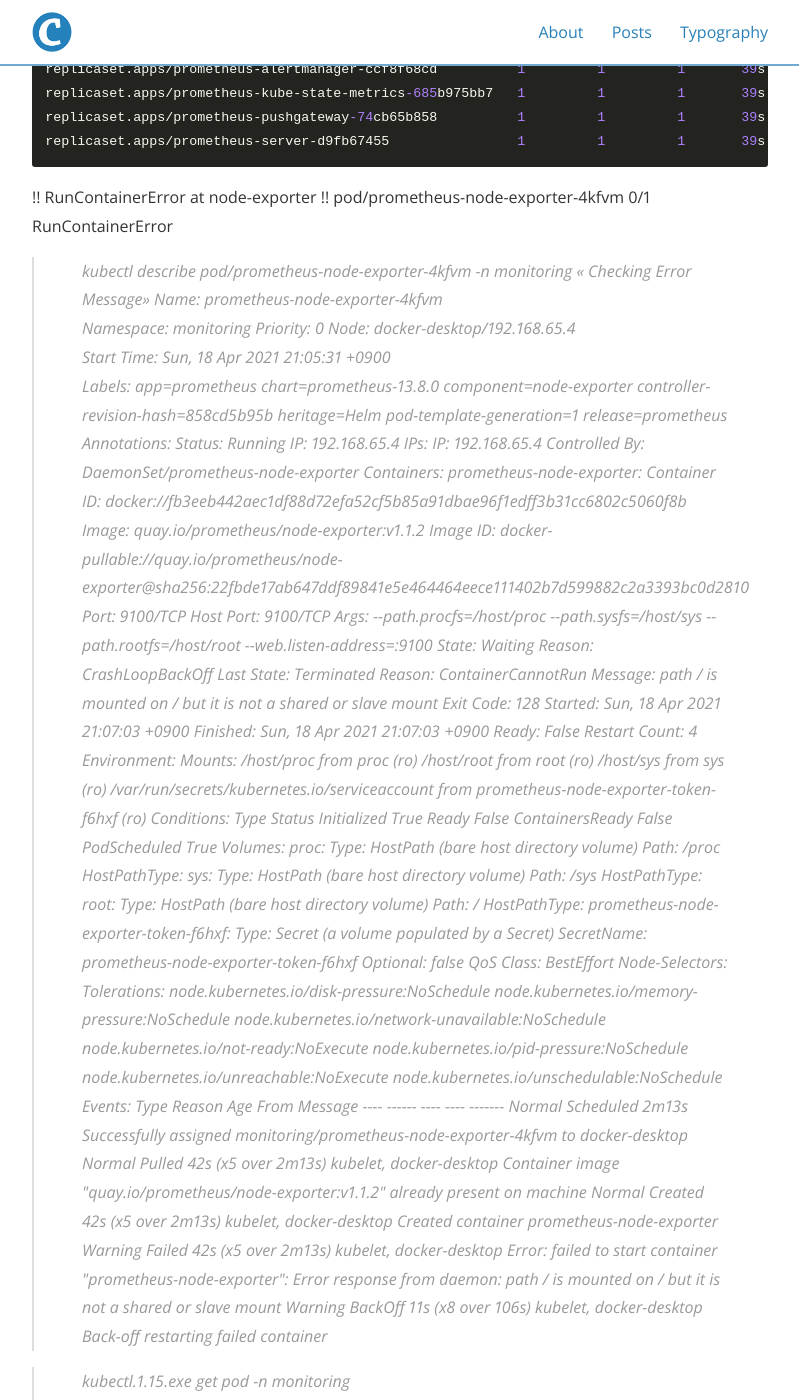
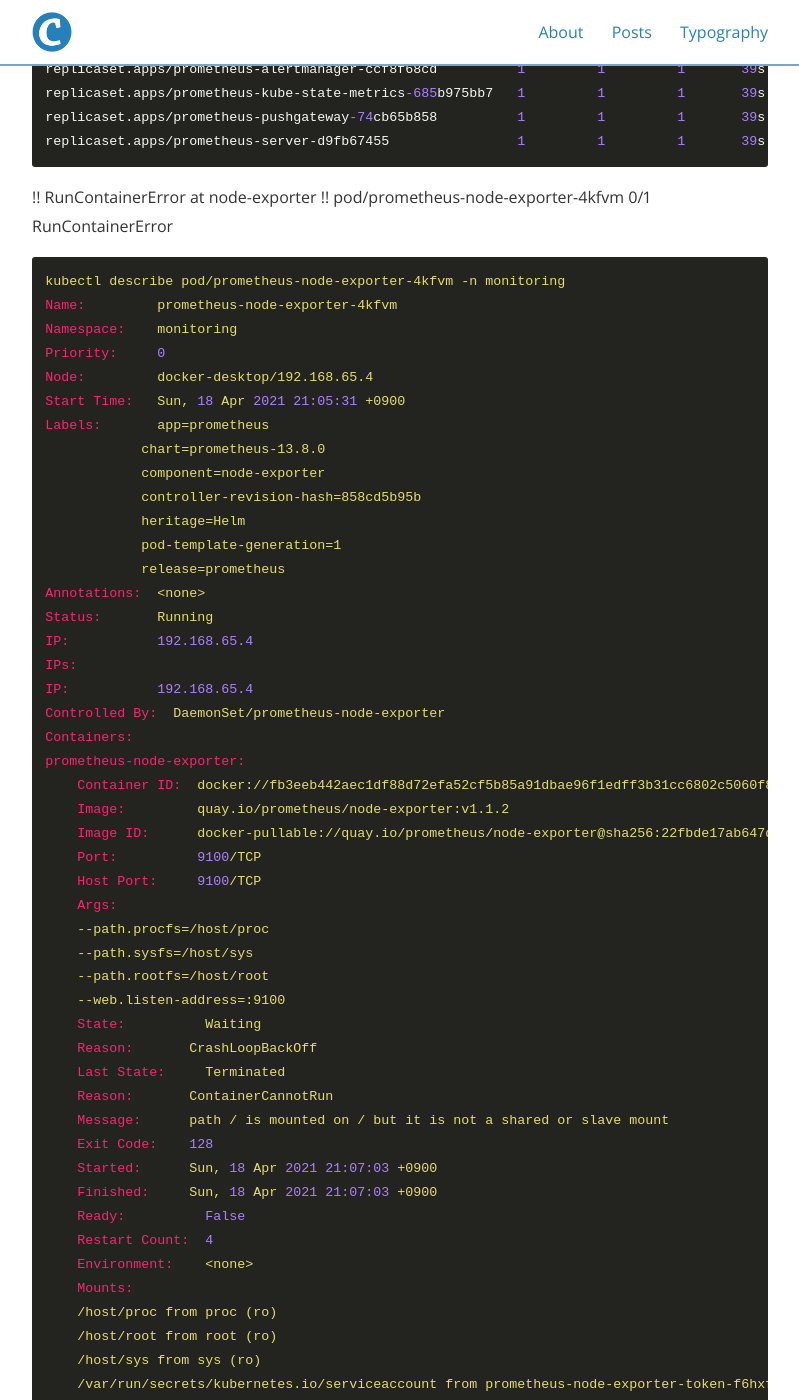
Before and after one commit to rhsoddld/rhsoddld.github.io, a Jekyll site: the page built from _posts/2021-04-18-k8s_1.md, in a window 1280 px wide and 1400 px high, scrolled down 2846 px. Shown: the whole window, without its empty margins (240-1039 px from the left). Built offline with Jekyll 4.4.1, drawn with Linux system fonts in a browser that asks for light colours; nearby versions of some CDN libraries; some of the changed text lies outside the part shown.

Commit message:
_posts/2021-04-18-k8s_1.md updated from https://stackedit.io/

```diff
--- a/_posts/2021-04-18-k8s_1.md
+++ b/_posts/2021-04-18-k8s_1.md
@@ -122,7 +122,7 @@ categories: Kubernetes
 
 
 
->  kubectl describe pod/prometheus-node-exporter-4kfvm -n monitoring        << Checking Error Message>>
+	kubectl describe pod/prometheus-node-exporter-4kfvm -n monitoring
     Name:         prometheus-node-exporter-4kfvm
     Namespace:    monitoring
     Priority:     0
@@ -211,7 +211,7 @@ categories: Kubernetes
     Warning  BackOff    11s (x8 over 106s)   kubelet, docker-desktop  Back-off restarting failed container
 
 
-> kubectl.1.15.exe get pod -n monitoring
+	kubectl.1.15.exe get pod -n monitoring
     NAME                                             READY   STATUS             RESTARTS   AGE
     prometheus-alertmanager-ccf8f68cd-6j5jh          2/2     Running            0          3m57s
     prometheus-kube-state-metrics-685b975bb7-59xfs   1/1     Running            0          3m57s
@@ -220,7 +220,7 @@ categories: Kubernetes
     prometheus-server-d9fb67455-lsggt                2/2     Running            0          3m57s
 
 
-> kubectl.1.15.exe get svc -n monitoring
+	kubectl.1.15.exe get svc -n monitoring
     NAME                            TYPE        CLUSTER-IP       EXTERNAL-IP   PORT(S)    AGE
     prometheus-alertmanager         ClusterIP   10.111.184.160   <none>        80/TCP     5m56s
     prometheus-kube-state-metrics   ClusterIP   10.103.235.112   <none>        8080/TCP   5m56s
@@ -229,7 +229,7 @@ categories: Kubernetes
     prometheus-server               ClusterIP   10.104.162.18    <none>        80/TCP     5m56s
 
 
-> kubectl port-forward prometheus-server-d9fb67455-lsggt -n monitoring 8080:80
+	kubectl port-forward prometheus-server-d9fb67455-lsggt -n monitoring 8080:80
     Forwarding from 127.0.0.1:8080 -> 80
     Forwarding from [::1]:8080 -> 80
 
@@ -243,7 +243,7 @@ Keeping to invesgate about the error
 --> related to storage of host
     try following workaround (delete root(host) volume)
 
-> kubectl.1.15.exe edit daemonset.apps/prometheus-node-exporter -n monitoring
+	kubectl.1.15.exe edit daemonset.apps/prometheus-node-exporter -n monitoring
     daemonset.apps/prometheus-node-exporter edited
 
     remove below parts
@@ -265,7 +265,7 @@ Keeping to invesgate about the error
           name: root       < Third part >
 
 
-> kubectl.1.15.exe get all -n monitoring
+	kubectl.1.15.exe get all -n monitoring
     NAME                                                 READY   STATUS    RESTARTS   AGE
     pod/prometheus-alertmanager-ccf8f68cd-6j5jh          2/2     Running   0          19m
     pod/prometheus-kube-state-metrics-685b975bb7-59xfs   1/1     Running   0          19m
@@ -296,7 +296,7 @@ Keeping to invesgate about the error
     replicaset.apps/prometheus-server-d9fb67455                1         1         1       19m
 
 
-> kubectl port-forward service/prometheus-server -n monitoring 8080:80
+	kubectl port-forward service/prometheus-server -n monitoring 8080:80
     Forwarding from 127.0.0.1:8080 -> 9090
     Forwarding from [::1]:8080 -> 9090
 
```
Also changed, not shown: other parts of _posts/2021-04-18-k8s_1.md (+1 -1 lines).
